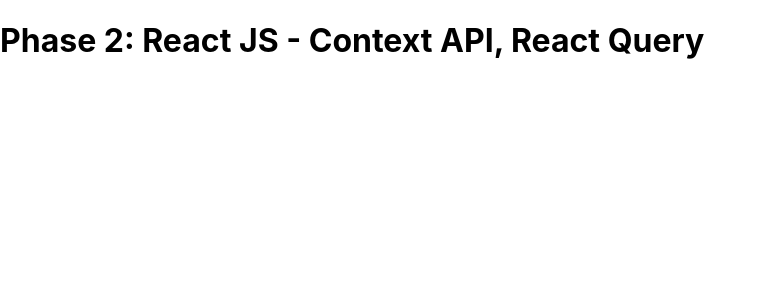
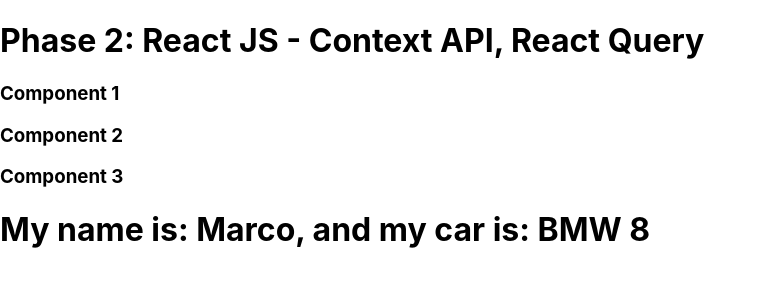
Before and after one commit to React-JS-Folder/full-react-js-techbase-2-2022, a React (Create React App) app: page / in a window 1280 px wide. Shown: the top 300 px of the page, without its empty margins (0-766 px from the left). Built offline with nearby package versions, Linux system fonts and the light colour scheme.

Commit message:
React JS - Context API - Marco testing

```diff
--- a/src/App.js
+++ b/src/App.js
@@ -1,8 +1,18 @@
+import { useState } from "react";
+import Component1 from "./Components/Component1";
+import {ContextComponent3}  from "./Context_Exercise/ContextApi2022";
 
 function App() {
+  const [name, setName] = useState("Marco");
+  const [car, setCar] = useState("BMW 8");
+
   return (
     <div className="App">
-      <h1>Phase 2: React JS - Context API, React Query </h1>
+      {/* <ContextComponent3.Provider value={name, setName, car, setCar}> */}
+      <ContextComponent3.Provider value={[name, car]}>
+          <h1>Phase 2: React JS - Context API, React Query </h1>
+          <Component1 />
+      </ContextComponent3.Provider>
     </div>
   );
 }
--- /dev/null
+++ b/src/Components/Component1.jsx
@@ -0,0 +1,11 @@
+import React from 'react'
+import Component2 from './Component2'
+
+export default function Component1() {
+   return (
+      <div>
+         <h3>Component 1</h3>
+         <Component2 />
+      </div>
+   )
+}
--- /dev/null
+++ b/src/Components/Component2.jsx
@@ -0,0 +1,11 @@
+import React from 'react'
+import Component3 from './Component3'
+
+export default function Component2() {
+   return (
+      <div>
+         <h3>Component 2</h3>
+         <Component3 />
+      </div>
+   )
+}
--- /dev/null
+++ b/src/Components/Component3.jsx
@@ -0,0 +1,16 @@
+import React from 'react'
+import {ContextComponent3}  from '../Context_Exercise/ContextApi2022'
+import { useContext } from 'react'
+
+
+
+export default function Component3() {
+   const [name, car] = useContext(ContextComponent3);
+
+   return (
+      <div>
+         <h3>Component 3</h3>
+         <h1>My name is: {name}, and my car is: {car} </h1>
+      </div>
+   )
+}
--- /dev/null
+++ b/src/Context_Exercise/ContextApi2022.jsx
@@ -0,0 +1,3 @@
+import { createContext } from "react";
+
+export const ContextComponent3 = createContext();
```
